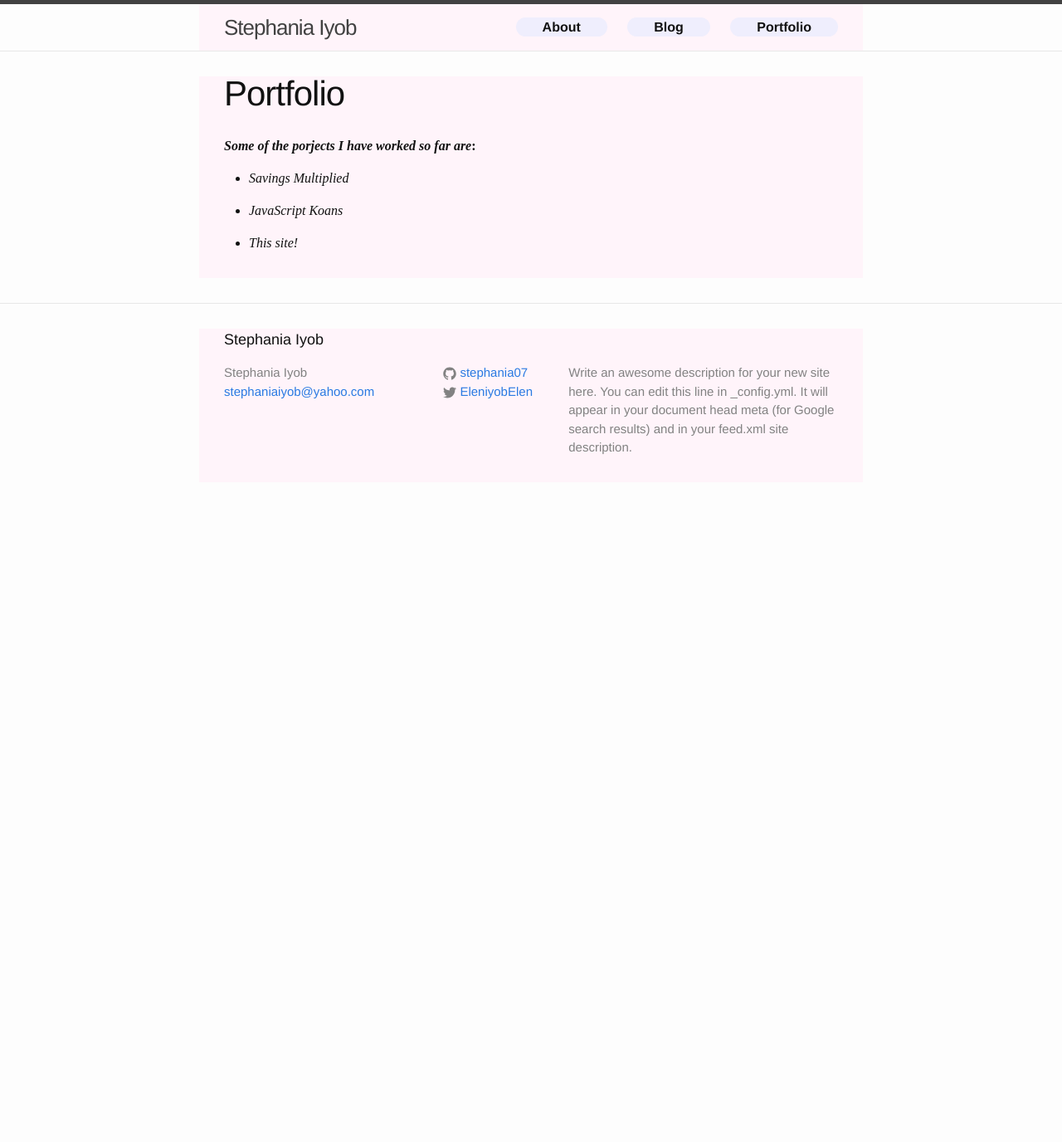
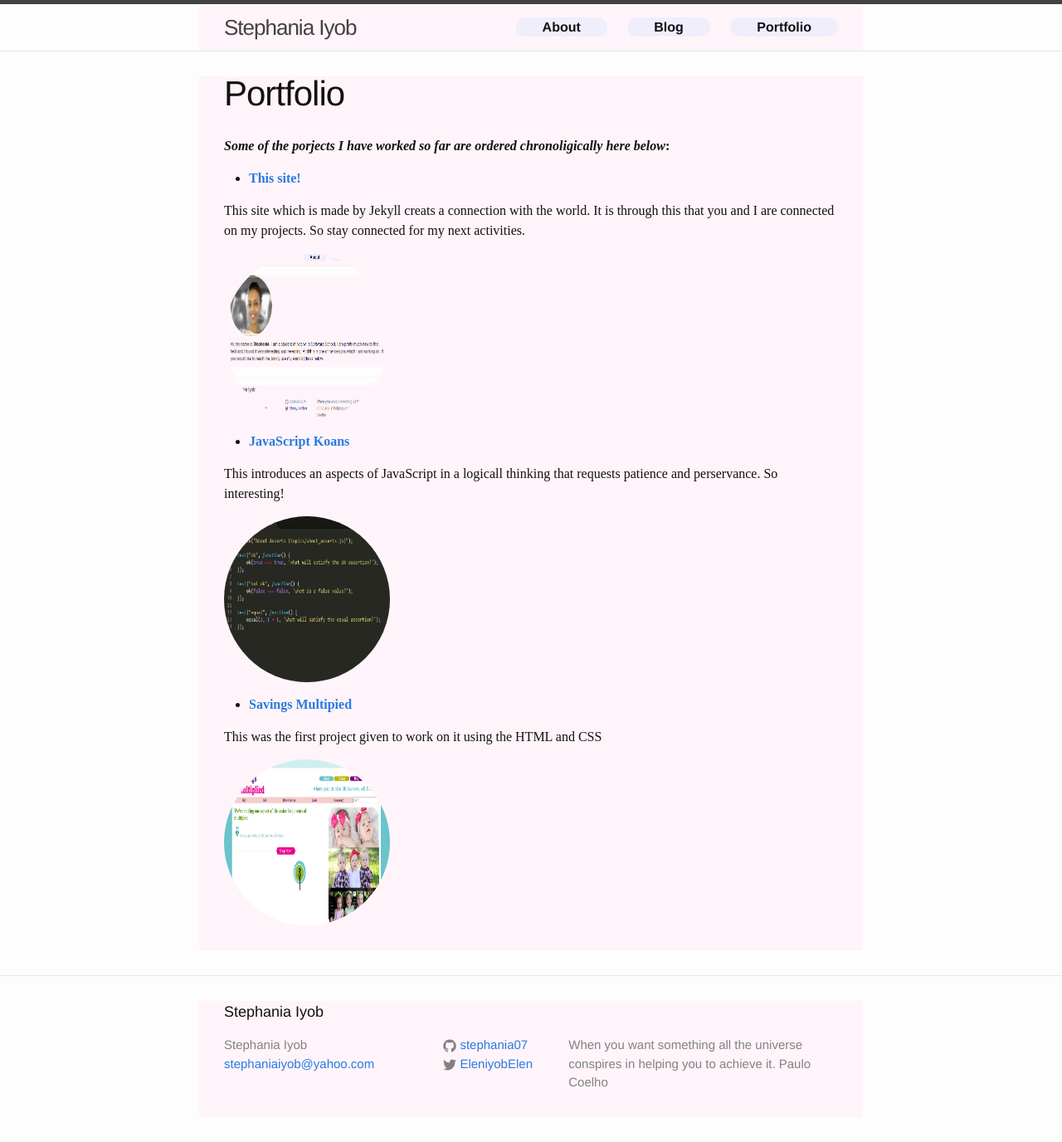
Before and after one commit to stephania07/stephania07.github.io, a Jekyll site: the page built from portfolio.md, in a window 1280 px wide. Shown: the whole page at 83% size. Built offline with Jekyll 4.4.1, drawn with Linux system fonts in a browser that asks for light colours; before the commit the page ends 900 px from its top, so only the background shows below that.

Commit message:
Images added and modified the portolio

```diff
--- a/_config.yml
+++ b/_config.yml
@@ -2,10 +2,7 @@
 title: Stephania Iyob
 highlighter: rouge
 email: stephaniaiyob@yahoo.com
-description: > # this means to ignore newlines until "baseurl:"
-  Write an awesome description for your new site here. You can edit this
-  line in _config.yml. It will appear in your document head meta (for
-  Google search results) and in your feed.xml site description.
+description: When you want something all the universe conspires in helping you to achieve it. Paulo Coelho
 baseurl: "" # the subpath of your site, e.g. /blog/
 url: "http://stephania07.github.io/" # the base hostname & protocol for your site
 twitter_username: EleniyobElen
--- a/portfolio.md
+++ b/portfolio.md
@@ -4,10 +4,26 @@ title: Portfolio
 permalink: /portfolio/
 ---
 
-**_Some of the porjects I have worked so far are_:**
+**_Some of the porjects I have worked so far are ordered chronoligically here below_:**
 
-* _Savings Multiplied_
+* [**This site!**](https://github.com/stephania07/stephania07.github.io)
 
-* _JavaScript Koans_
+This site which is made by Jekyll creats a connection with the world. It is through this that you and I are connected on my projects. So stay connected for my next activities.
 
-* _This site!_
+![Jekyll](/downloads/image/jekyll.png "This site")
+
+
+* [**JavaScript Koans**](https://github.com/stephania07/javaScript-Koans)
+
+This introduces an aspects of JavaScript in a logicall thinking that requests patience and perservance. So interesting!
+
+![assertion](/downloads/image/jskoans.png "Asserts")
+
+
+
+* [**Savings Multipied**](https://github.com/stephania07/savingsMultiplied7)
+
+This was the first project given to work on it using the HTML and CSS
+
+
+![visit image](/downloads/image/SVMultiplied.png "The Mockup")
```
Also changed, not shown: downloads/image/SVMultiplied.png (added), downloads/image/jekyll.png (added), downloads/image/jskoans.png (added).
